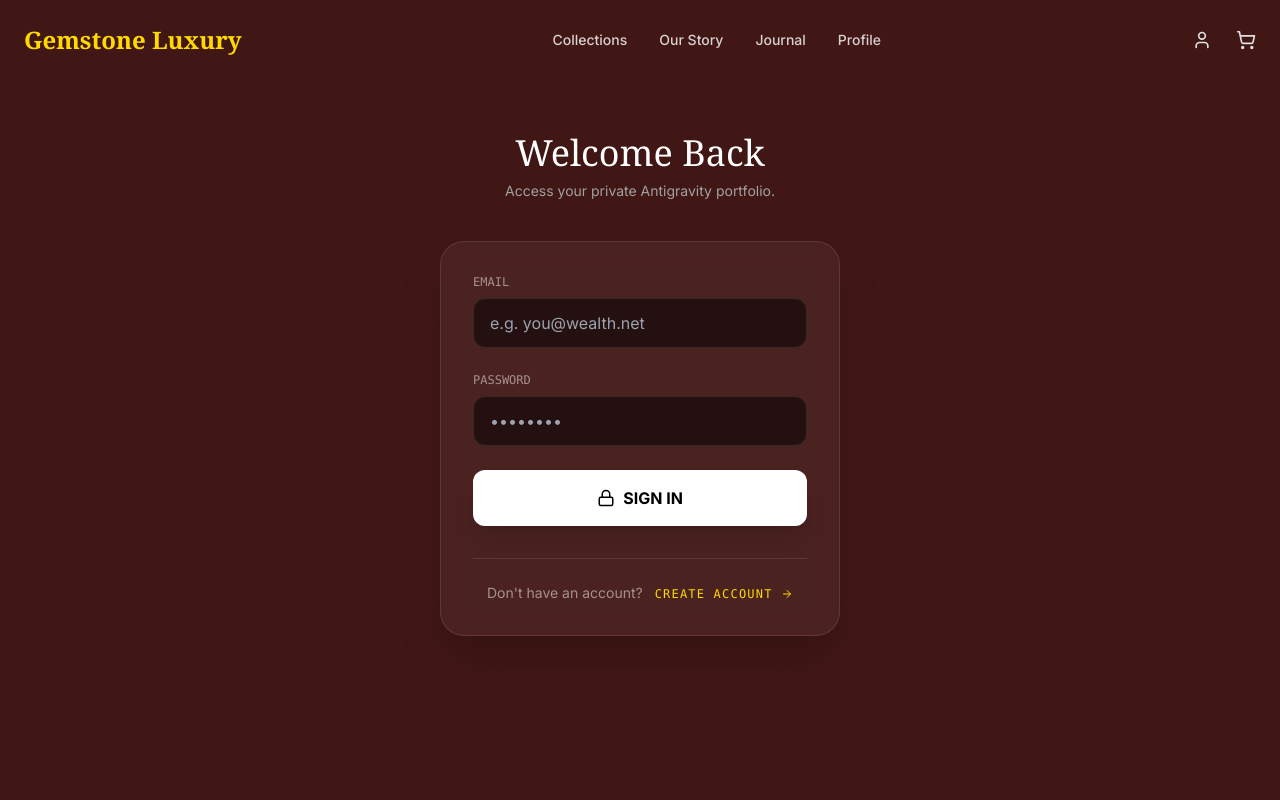
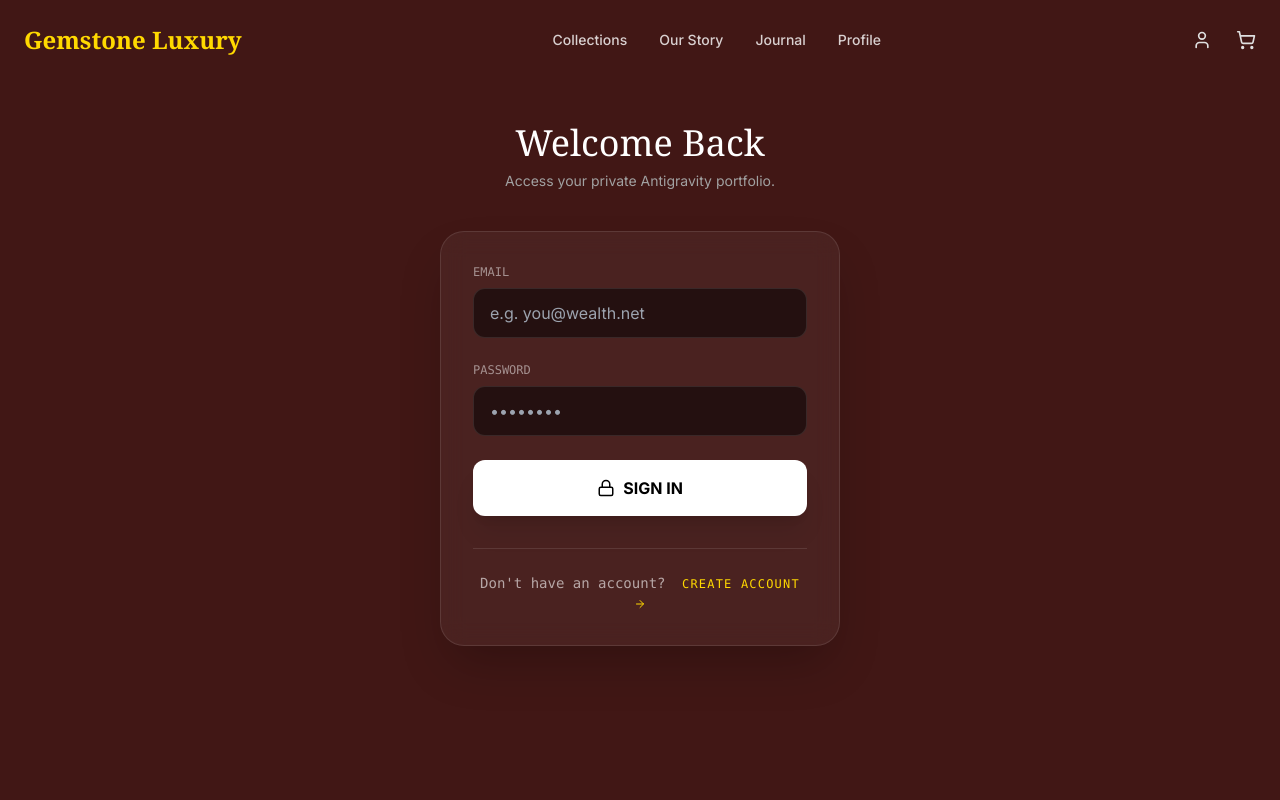
Before and after one commit to samriidhpandey/gemstones, a Next.js app: page /login in a window 1280 px wide. Shown: the top 800 px of the page. Built offline with nearby package versions, Linux system fonts and the light colour scheme.

Commit message:
fixed remaining eslint errors

```diff
--- a/src/app/journal/page.tsx
+++ b/src/app/journal/page.tsx
@@ -17,7 +17,7 @@ export default async function JournalIndexPage() {
           The Journal
         </h1>
         <p className="text-muted-foreground text-lg">
-          Insights, scientific breakthroughs, and style guides from the world's most exclusive gemological institute.
+          Insights, scientific breakthroughs, and style guides from the world&apos;s most exclusive gemological institute.
         </p>
       </div>
 
--- a/src/app/login/page.tsx
+++ b/src/app/login/page.tsx
@@ -61,8 +61,8 @@ export default function LoginPage() {
           </form>
 
           <div className="mt-8 text-center border-t border-white/10 pt-6">
-            <p className="text-white/50 text-sm">
-              Don't have an account?{' '}
+            <p className="text-white/60 font-mono text-sm">
+              Don&apos;t have an account?{' '}
               <Link href="/signup" className="text-primary hover:underline font-mono tracking-widest text-xs uppercase ml-2">
                 Create Account <ArrowRight size={12} className="inline-block" />
               </Link>
```
